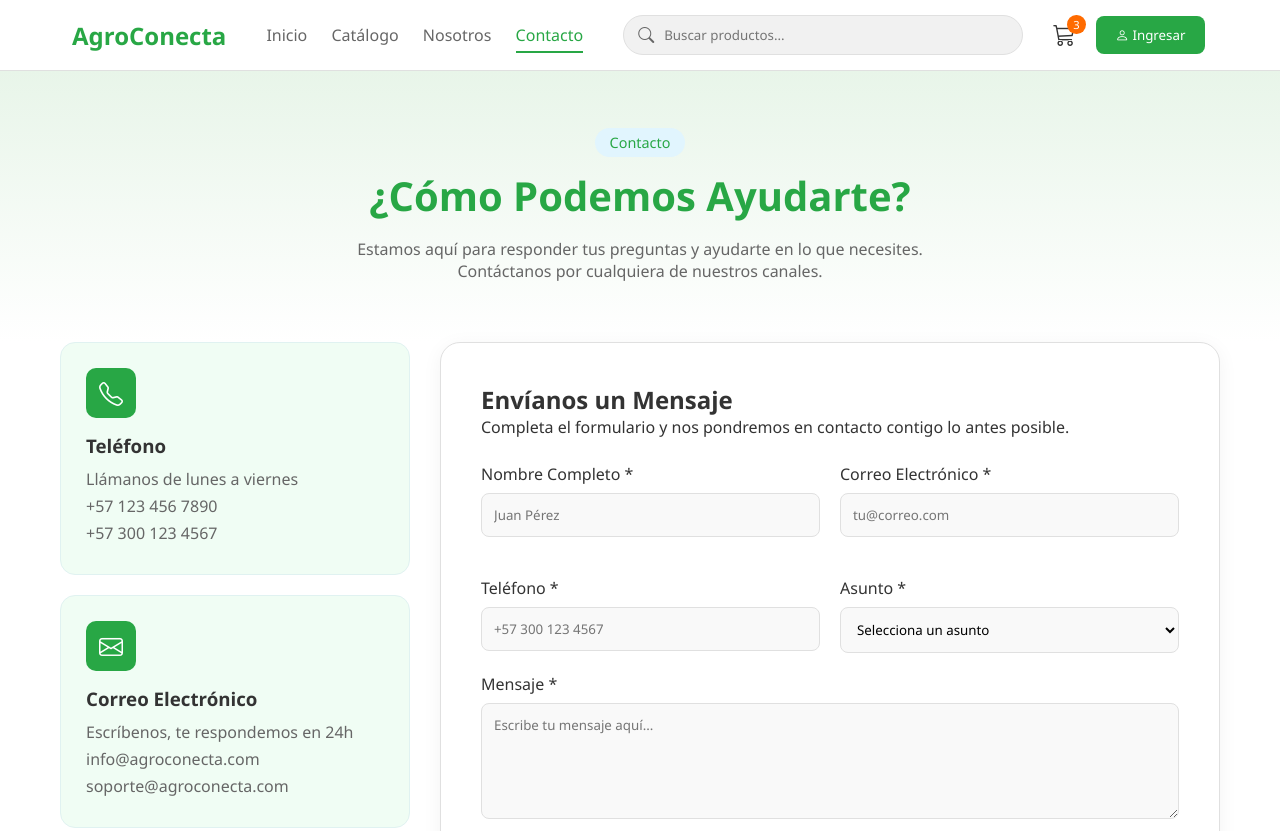
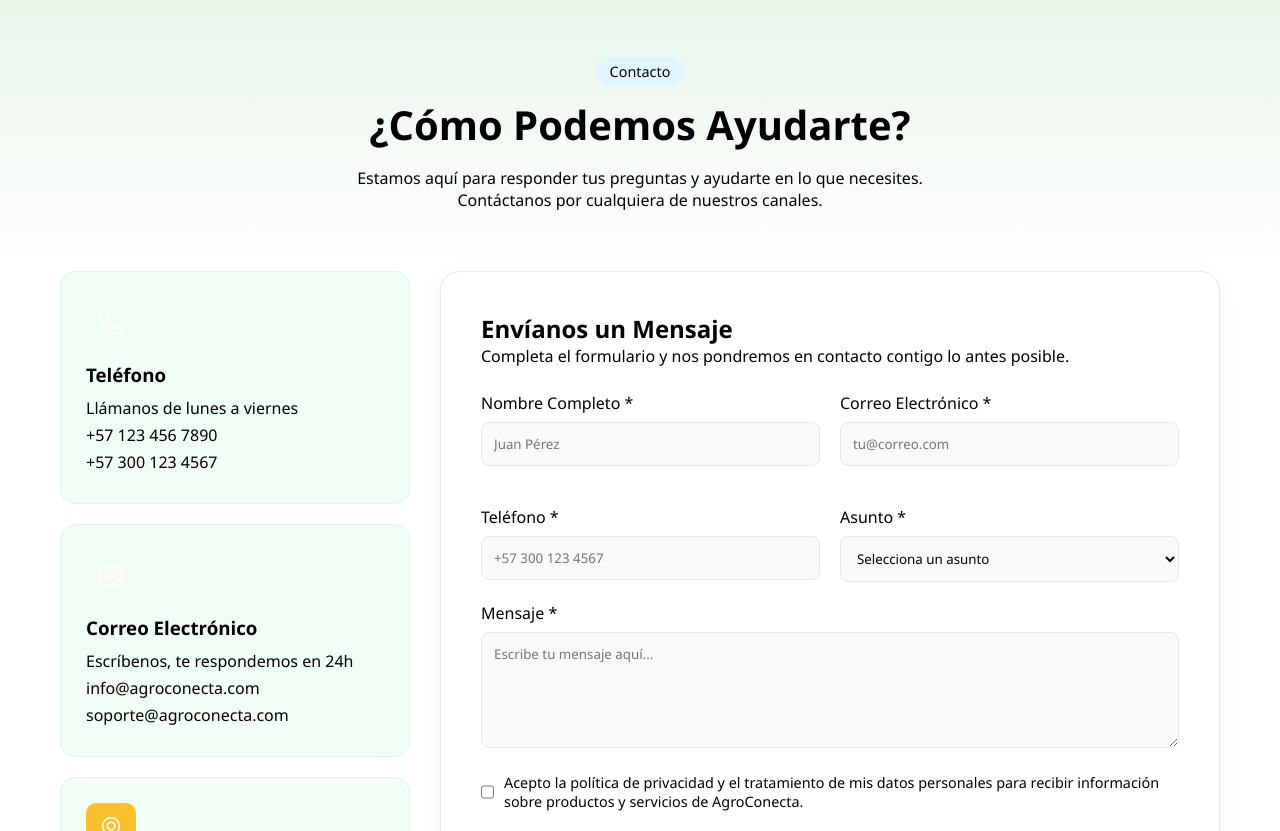
Before and after one commit to idchavez/agroconecta-t8, a plain HTML site: page pages/Html/contactanos.html in a window 1280 px wide. Shown: the top 831 px of the page. Drawn offline with nearby package versions, Linux system fonts and the light colour scheme.

Commit message:
Se refactorizan para colocar en este commit los commits anteriores de mis compañeros. Además se agrega el archivo 'variables.css'. Tambien se optimiza 'contactanos.html'

```diff
--- a/pages/Css/contac.css
+++ b/pages/Css/contac.css
@@ -1,11 +1,4 @@
-:root {
-    --primary-green: #28a745;
-    --hover-green: #218838;
-    --light-bg: #f8fcf9;
-    --text-dark: #333;
-    --text-gray: #666;
-    --border-color: #e0e0e0;
-}
+
 
 * {
     box-sizing: border-box;
@@ -159,12 +152,24 @@ nav a.active {
     margin-bottom: 15px;
 }
 
-.icon-box.green { background: var(--primary-green); }
-.icon-box.yellow { background: #fbc02d; }
-.icon-box.orange { background: #f57c00; }
+.icon-box.green {
+    background: var(--primary-green);
+}
 
-.info-card h3 { margin-bottom: 10px; }
-.info-card p, .info-card a {
+.icon-box.yellow {
+    background: #fbc02d;
+}
+
+.icon-box.orange {
+    background: #f57c00;
+}
+
+.info-card h3 {
+    margin-bottom: 10px;
+}
+
+.info-card p,
+.info-card a {
     display: block;
     color: var(--text-gray);
     text-decoration: none;
@@ -176,7 +181,7 @@ nav a.active {
     background: white;
     padding: 40px;
     border-radius: 20px;
-    box-shadow: 0 4px 20px rgba(0,0,0,0.05);
+    box-shadow: 0 4px 20px rgba(0, 0, 0, 0.05);
     border: 1px solid var(--border-color);
 }
 
@@ -197,7 +202,9 @@ nav a.active {
     font-weight: 500;
 }
 
-.form-group input, .form-group select, .form-group textarea {
+.form-group input,
+.form-group select,
+.form-group textarea {
     width: 100%;
     padding: 12px;
     border-radius: 8px;
@@ -259,7 +266,7 @@ nav a.active {
     align-items: center;
     justify-content: center;
     border: 1px solid var(--border-color);
-    box-shadow: inset 0 2px 10px rgba(0,0,0,0.05);
+    box-shadow: inset 0 2px 10px rgba(0, 0, 0, 0.05);
 }
 
 .map-content {
@@ -275,6 +282,7 @@ nav a.active {
     .contact-container {
         grid-template-columns: 1fr;
     }
+
     .form-grid {
         grid-template-columns: 1fr;
     }
--- a/pages/Css/nosotros.css
+++ b/pages/Css/nosotros.css
@@ -63,7 +63,7 @@ body {
 
     border-radius: 12px;
 
-    box-shadow: 0 5px 12px rgba(0,0,0,0.1);
+    box-shadow: 0 5px 12px rgba(0, 0, 0, 0.1);
 
     border: 1px solid #e5e7eb;
 
--- /dev/null
+++ b/pages/Css/variables.css
@@ -0,0 +1,127 @@
+:root {
+  /* =======================
+     🎨 COLORES PRINCIPALES
+  ======================= */
+  --color-primary-600: #16A34A;
+  --color-primary-500: #22C55E;
+  --color-primary-100: #DCFCE7;
+
+  /* Estados del primario */
+  --color-primary-hover: #15803D;
+  --color-primary-active: #166534;
+  --color-primary-focus: rgba(34, 197, 94, 0.4);
+
+  /* =======================
+     🌾 COLORES SECUNDARIOS
+  ======================= */
+  --color-secondary-yellow-500: #EAB308;
+  --color-secondary-yellow-hover: #CA8A04;
+
+  --color-secondary-orange-500: #F97316;
+  --color-secondary-orange-hover: #EA580C;
+
+  /* =======================
+     ⚪ NEUTROS
+  ======================= */
+  --color-white: #FFFFFF;
+  --color-white-soft: #F9FAFB;
+
+  --color-gray-100: #F3F4F6;
+  --color-gray-200: #E5E7EB;
+  --color-gray-300: #D1D5DB;
+  --color-gray-500: #6B7280;
+  --color-gray-700: #374151;
+  --color-gray-900: #1F2937;
+
+  /* Texto */
+  --color-text-primary: var(--color-gray-900);
+  --color-text-secondary: var(--color-gray-500);
+  --color-text-inverse: #FFFFFF;
+
+  /* =======================
+     🧱 BORDES
+  ======================= */
+  --border-color: var(--color-gray-200);
+  --border-color-strong: var(--color-gray-300);
+  --border-color-focus: var(--color-primary-500);
+
+  --border-radius-sm: 0.375rem;
+  --border-radius-md: 0.5rem;
+  --border-radius-lg: 0.75rem;
+
+  /* =======================
+     🔤 TIPOGRAFÍA
+  ======================= */
+  --font-family-base: -apple-system, BlinkMacSystemFont, "Segoe UI", Roboto, "Helvetica Neue", Arial, sans-serif;
+
+  --font-size-h1: 2.5rem;
+  --font-size-h2: 1.75rem;
+  --font-size-p: 1rem;
+
+  --font-weight-bold: 700;
+  --font-weight-normal: 400;
+
+  /* =======================
+     🔘 BOTONES
+  ======================= */
+  --button-primary-bg: var(--color-primary-600);
+  --button-primary-hover: var(--color-primary-hover);
+  --button-primary-active: var(--color-primary-active);
+  --button-primary-text: #FFFFFF;
+
+  --button-secondary-bg: var(--color-secondary-yellow-500);
+  --button-secondary-hover: var(--color-secondary-yellow-hover);
+  --button-secondary-text: #FFFFFF;
+
+  --button-radius: var(--border-radius-md);
+  --button-padding: 0.6rem 1.2rem;
+
+  /* =======================
+     📦 CARDS
+  ======================= */
+  --card-bg: #FFFFFF;
+  --card-border: var(--border-color);
+  --card-radius: var(--border-radius-lg);
+  --card-shadow: 0 4px 12px rgba(0, 0, 0, 0.06);
+
+  /* =======================
+     🔍 INPUTS / BUSCADOR
+  ======================= */
+  --input-bg: #FFFFFF;
+  --input-border: var(--border-color);
+  --input-border-focus: var(--color-primary-500);
+  --input-placeholder: var(--color-gray-500);
+
+  /* =======================
+     📌 HEADER / FOOTER
+  ======================= */
+  --header-bg: var(--color-primary-600);
+  --header-text: #FFFFFF;
+
+  --footer-bg: var(--color-gray-900);
+  --footer-text: #FFFFFF;
+
+  /* =======================
+     🌐 FONDOS
+  ======================= */
+  --bg-main: var(--color-white-soft);
+  --bg-section: var(--color-primary-100);
+  --bg-hover: var(--color-gray-100);
+
+  /* =======================
+     🚨 ESTADOS (UI/UX)
+  ======================= */
+  --color-success: #16A34A;
+  --color-warning: #EAB308;
+  --color-error: #DC2626;
+  --color-info: #2563EB;
+
+  /* =======================
+     ✨ EFECTOS
+  ======================= */
+  --shadow-sm: 0 1px 2px rgba(0,0,0,0.05);
+  --shadow-md: 0 4px 10px rgba(0,0,0,0.08);
+
+  --transition-fast: 0.2s ease-in-out;
+  --transition-normal: 0.3s ease;
+}
--- a/pages/Html/contactanos.html
+++ b/pages/Html/contactanos.html
@@ -1,45 +1,32 @@
 <!DOCTYPE html>
 <html lang="es">
+
 <head>
     <meta charset="UTF-8">
     <meta name="viewport" content="width=device-width, initial-scale=1.0">
     <title>AgroConecta - Contacto</title>
 
     <link rel="stylesheet" href="https://cdn.jsdelivr.net/npm/bootstrap-icons@1.11.3/font/bootstrap-icons.min.css">
+    <link rel="stylesheet" href="../Css/variables.css">
     <link rel="stylesheet" href="../Css/contac.css">
 </head>
+
 <body>
 
-    <header class="navbar">
-        <div class="logo">
-            <i class="bi bi-leaf-fill"></i> AgroConecta
-        </div>
-        <nav>
-            <a href="#">Inicio</a>
-            <a href="#">Catálogo</a>
-            <a href="#">Nosotros</a>
-            <a href="#" class="active">Contacto</a>
-        </nav>
-        <div class="search-bar">
-            <i class="bi bi-search"></i>
-            <input type="text" placeholder="Buscar productos...">
-        </div>
-        <div class="nav-actions">
-            <div class="cart">
-                <i class="bi bi-cart3"></i>
-                <span>3</span>
-            </div>
-            <button class="btn-login"><i class="bi bi-person"></i> Ingresar</button>
-        </div>
-    </header>
+    <!-- Se trae el navBar importado como componente-->
+
+
+    <main>
 
         <section class="hero">
             <span class="badge">Contacto</span>
             <h1>¿Cómo Podemos Ayudarte?</h1>
-        <p>Estamos aquí para responder tus preguntas y ayudarte en lo que necesites. <br> Contáctanos por cualquiera de nuestros canales.</p>
+            <p>Estamos aquí para responder tus preguntas y ayudarte en lo que necesites. <br> Contáctanos por cualquiera de
+                nuestros canales.</p>
         </section>
 
-    <main class="contact-container">
+        <div class="contact-container">
+
 
             <aside class="contact-info">
                 <div class="info-card">
@@ -108,7 +95,8 @@
                         </div>
                         <div class="checkbox-group">
                             <input type="checkbox" id="privacy" required>
-                        <label for="privacy">Acepto la política de privacidad y el tratamiento de mis datos personales para recibir información sobre productos y servicios de AgroConecta.</label>
+                            <label for="privacy">Acepto la política de privacidad y el tratamiento de mis datos personales
+                                para recibir información sobre productos y servicios de AgroConecta.</label>
                         </div>
                         <button type="submit" class="btn-send">
                             <i class="bi bi-send"></i> Enviar Mensaje
@@ -118,13 +106,14 @@
 
                 <div class="whatsapp-card">
                     <h3>¿Prefieres hablar con nosotros directamente?</h3>
-                <p>También puedes contactarnos por WhatsApp para una respuesta más rápida. Nuestro equipo está disponible de lunes a viernes de 8:00 AM a 6:00 PM.</p>
+                    <p>También puedes contactarnos por WhatsApp para una respuesta más rápida. Nuestro equipo está
+                        disponible de lunes a viernes de 8:00 AM a 6:00 PM.</p>
                     <button class="btn-whatsapp">
                         <i class="bi bi-whatsapp"></i> Chatea por WhatsApp
                     </button>
                 </div>
             </section>
-    </main>
+        </div>
 
         <section class="map-section">
             <h2>Encuéntranos</h2>
@@ -137,6 +126,9 @@
                 </div>
             </div>
         </section>
+    </main>
+
 
 </body>
+
 </html>
```
Also changed, not shown: index.html (+1 -1 lines), pages/Html/sobreNosotros.html (+13 -11 lines), pages/Html/contactus.html (deleted). Lines whose indentation alone changed are shown as unchanged.
